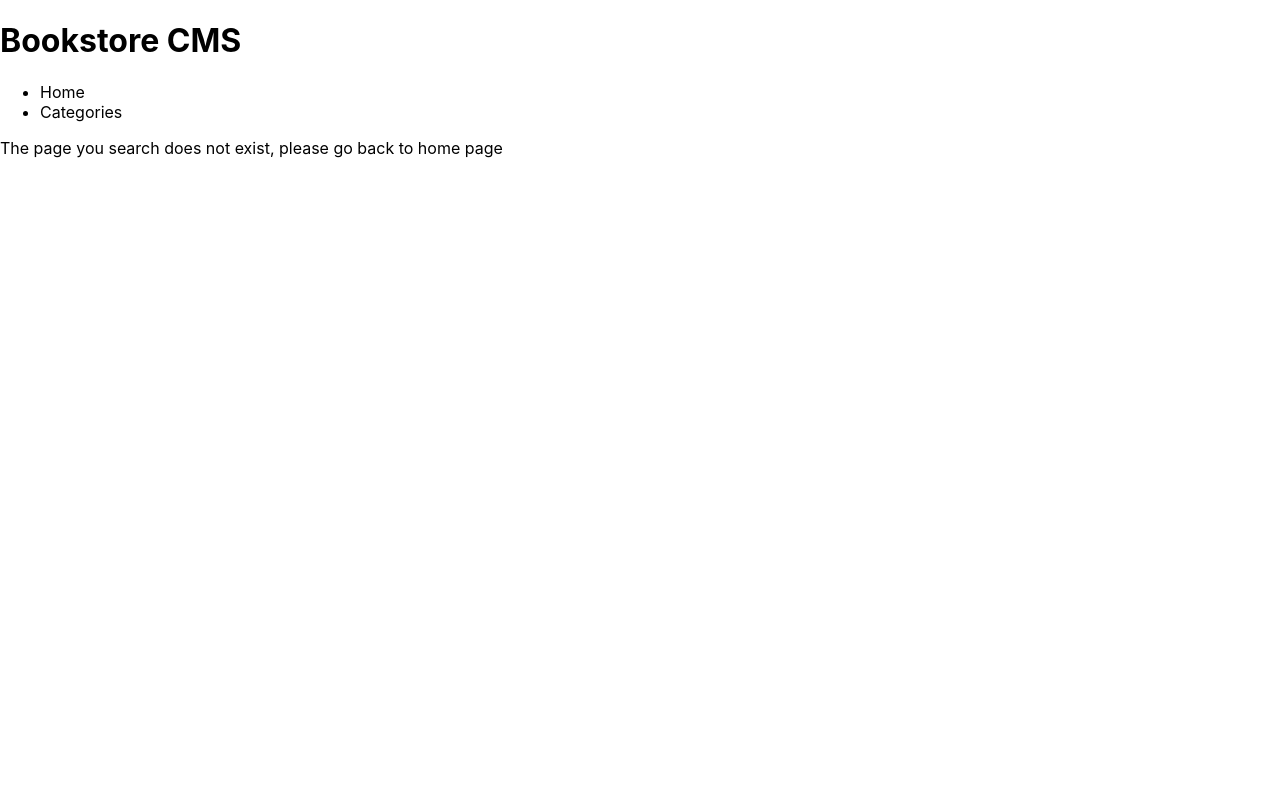
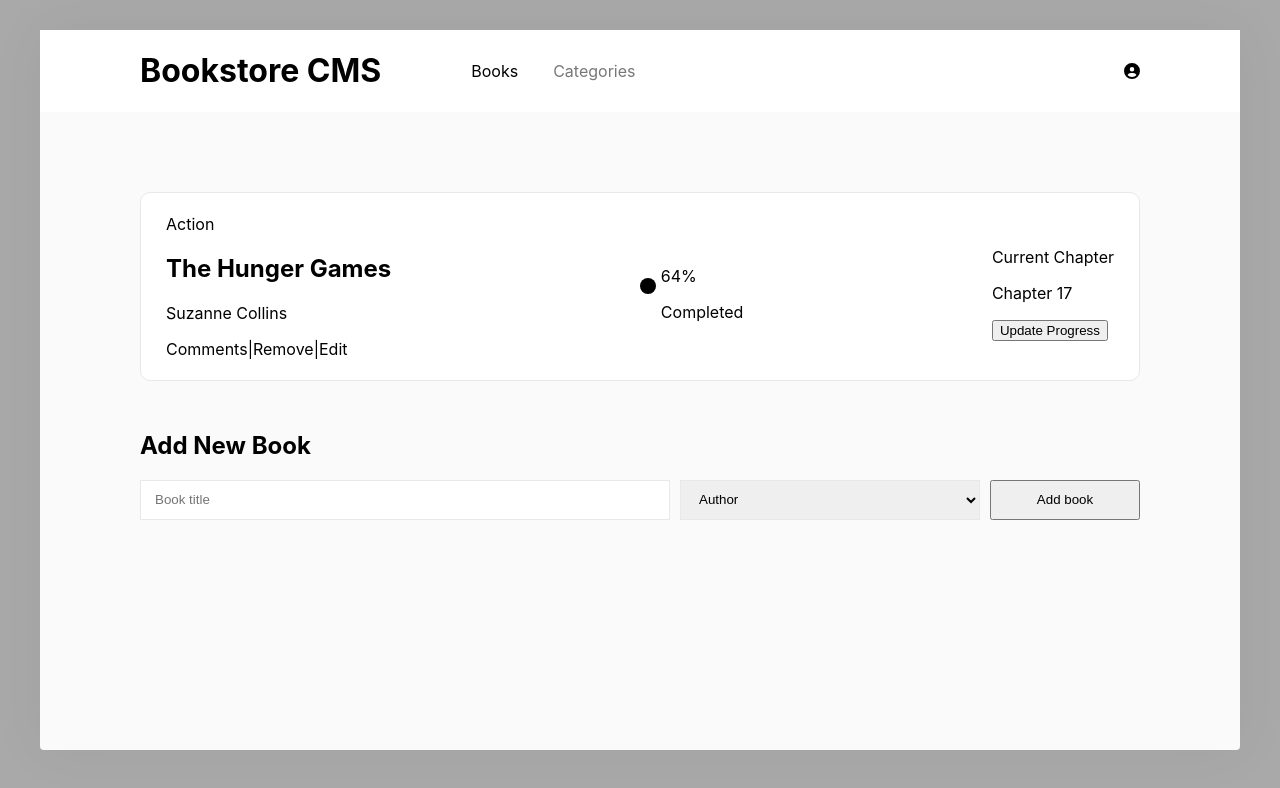
Before and after one commit to prius2055/Bookstore, a React (Create React App) app: page / in a window 1280 px wide. Shown: the top 788 px of the page. Built offline with nearby package versions, Linux system fonts and the light colour scheme.

Commit message:
Set up react router. Create Book,Booklist,Header and NewBookForm components. Initialize project.

```diff
--- a/package.json
+++ b/package.json
@@ -3,6 +3,9 @@
   "version": "0.1.0",
   "private": true,
   "dependencies": {
+    "@fortawesome/fontawesome-svg-core": "^6.4.0",
+    "@fortawesome/free-solid-svg-icons": "^6.4.0",
+    "@fortawesome/react-fontawesome": "^0.2.0",
     "@testing-library/jest-dom": "^5.16.5",
     "@testing-library/react": "^13.4.0",
     "@testing-library/user-event": "^13.5.0",
--- a/src/App.css
+++ b/src/App.css
@@ -1,4 +1,8 @@
 .App {
-  margin: 0 auto;
-  height: 100vh;
+  width: 1200px;
+  margin: 30px auto;
+  height: 90vh;
+  border-radius: 4px;
+  box-shadow: 0 0 60px 0 rgba(0, 0, 0, 0.05);
+  background-color: #fafafa;
 }
--- a/src/App.js
+++ b/src/App.js
@@ -1,21 +1,20 @@
 import { Route, Routes } from 'react-router-dom';
 
-import Calculator from './pages/Calculator';
-import Quotes from './pages/Quotes';
-import Home from './pages/Home';
-import NavBar from './components/Header';
+import Header from './components/Header';
+import BookList from './components/BookList';
+import NewBookForm from './components/NewBookForm';
 
 import './App.css';
 
 function App() {
   return (
     <div className='App'>
-      <NavBar />
+      <Header />
       <Routes>
-        <Route path='/books' element={<Home />} />
-        <Route path='/categories' element={<Calculator />} />
-        <Route path='*' element={<p>The page you search does not exist, please go back to home page</p>} />
+        <Route path='/' element={<BookList />} />
+        <Route path='/categories' element={<p>Categories Component</p>} />
       </Routes>
+      <NewBookForm />
     </div>
   );
 }
--- /dev/null
+++ b/src/components/Book.css
@@ -0,0 +1,25 @@
+.book {
+  display: flex;
+  justify-content: space-between;
+  align-items: center;
+  background-color: #fff;
+  border-radius: 10px;
+  padding: 5px 25px;
+  border: 1px #e8e8e8 solid;
+}
+
+.level {
+  display: flex;
+  align-items: center;
+}
+
+.status {
+  display: flex;
+  flex-direction: column;
+  justify-content: center;
+  margin-left: 5px;
+}
+
+.status p {
+  margin-bottom: 0;
+}
--- a/src/components/Book.js
+++ b/src/components/Book.js
@@ -1,5 +1,32 @@
-const Book = () => {
-  return <div>A single book</div>;
-};
+import { FontAwesomeIcon } from '@fortawesome/react-fontawesome';
+import { faCircle } from '@fortawesome/free-solid-svg-icons';
+
+import './Book.css';
+
+const Book = () => (
+  <div className='book'>
+    <div>
+      <p>Action</p>
+      <h2>The Hunger Games</h2>
+      <p>Suzanne Collins</p>
+      <p>
+        <span>Comments</span>|<span>Remove</span>|<span>Edit</span>
+      </p>
+    </div>
+    <div className='level'>
+      <FontAwesomeIcon icon={faCircle} />
+      <div className='status'>
+        <p>64%</p>
+        <p>Completed</p>
+      </div>
+    </div>
+
+    <div>
+      <p>Current Chapter</p>
+      <p>Chapter 17</p>
+      <button type='submit'>Update Progress</button>
+    </div>
+  </div>
+);
 
 export default Book;
--- /dev/null
+++ b/src/components/BookList.css
@@ -0,0 +1,5 @@
+.book-list {
+  margin-left: 100px;
+  margin-right: 100px;
+  margin-top: 80px;
+}
--- a/src/components/BookList.js
+++ b/src/components/BookList.js
@@ -1,7 +1,11 @@
-const BookList = ()=>{
-    return (
-        <div>Book list</div>
-    )
-}
+import Book from './Book';
 
-export default BookList
+import './BookList.css'
+
+const BookList = () => (
+  <div className='book-list'>
+    <Book />
+  </div>
+);
+
+export default BookList;
--- /dev/null
+++ b/src/components/Header.css
@@ -0,0 +1,33 @@
+header {
+  display: flex;
+  justify-content: space-between;
+  align-items: center;
+  background-color: white;
+  margin-bottom: 20px;
+  padding-left: 100px;
+  padding-right: 100px;
+}
+
+.logo {
+  display: flex;
+  align-items: center;
+}
+
+.logo ul {
+  display: flex;
+  margin-left: 50px;
+}
+
+.logo ul li {
+  margin-right: 35px;
+  list-style: none;
+}
+
+.logo a {
+  text-decoration: none;
+  color: #777;
+}
+
+.logo a.active {
+  color: black;
+}
--- a/src/components/Header.js
+++ b/src/components/Header.js
@@ -1,14 +1,25 @@
-const Header = ()=>{
-    return (
+import { FontAwesomeIcon } from '@fortawesome/react-fontawesome';
+import { faCircleUser } from '@fortawesome/free-solid-svg-icons';
+import { NavLink } from 'react-router-dom';
+
+import './Header.css';
+
+const Header = () => (
   <header>
+    <div className='logo'>
       <h1>Bookstore CMS</h1>
       <ul>
-          <li>Home</li>
-          <li>Categories</li>
+        <li>
+          <NavLink to='/'>Books</NavLink>
+        </li>
+        <li>
+          <NavLink to='/categories'>Categories</NavLink>
+        </li>
       </ul>
+    </div>
 
+    <FontAwesomeIcon icon={faCircleUser} />
   </header>
 );
-}
 
-export default Header
+export default Header;
--- /dev/null
+++ b/src/components/NewBookForm.css
@@ -0,0 +1,31 @@
+.new-book {
+  margin-top: 20px;
+  margin-left: 100px;
+  margin-right: 100px;
+}
+
+.new-book h2 {
+  margin-top: 50px;
+}
+
+.new-book form {
+  display: flex;
+  justify-content: space-between;
+  height: 40px;
+}
+
+.new-book form input {
+  width: 50%;
+  border: 1px #e8e8e8 solid;
+  padding: 0 14px;
+}
+
+.new-book form select {
+  width: 30%;
+  border: 1px #e8e8e8 solid;
+  padding: 0 14px;
+}
+
+.new-book form button {
+  width: 15%;
+}
--- a/src/components/NewBookForm.js
+++ b/src/components/NewBookForm.js
@@ -1,5 +1,17 @@
-const NewBookForm = () => {
-  return <div>New book form</div>;
-};
+import './NewBookForm.css';
+
+const NewBookForm = () => (
+  <div className='new-book'>
+    <h2>Add New Book</h2>
+    <form>
+      <input type='text' placeholder='Book title' />
+      <select>
+        <option>Author</option>
+        <option>Category</option>
+      </select>
+      <button type='submit'>Add book</button>
+    </form>
+  </div>
+);
 
 export default NewBookForm;
--- a/src/index.css
+++ b/src/index.css
@@ -14,4 +14,5 @@ body {
     sans-serif;
   -webkit-font-smoothing: antialiased;
   -moz-osx-font-smoothing: grayscale;
+  background-color: darkgray;
 }
```
Also changed, not shown: 1 other file (tests, documents, lock files or other folders). Lines whose indentation alone changed are shown as unchanged.
